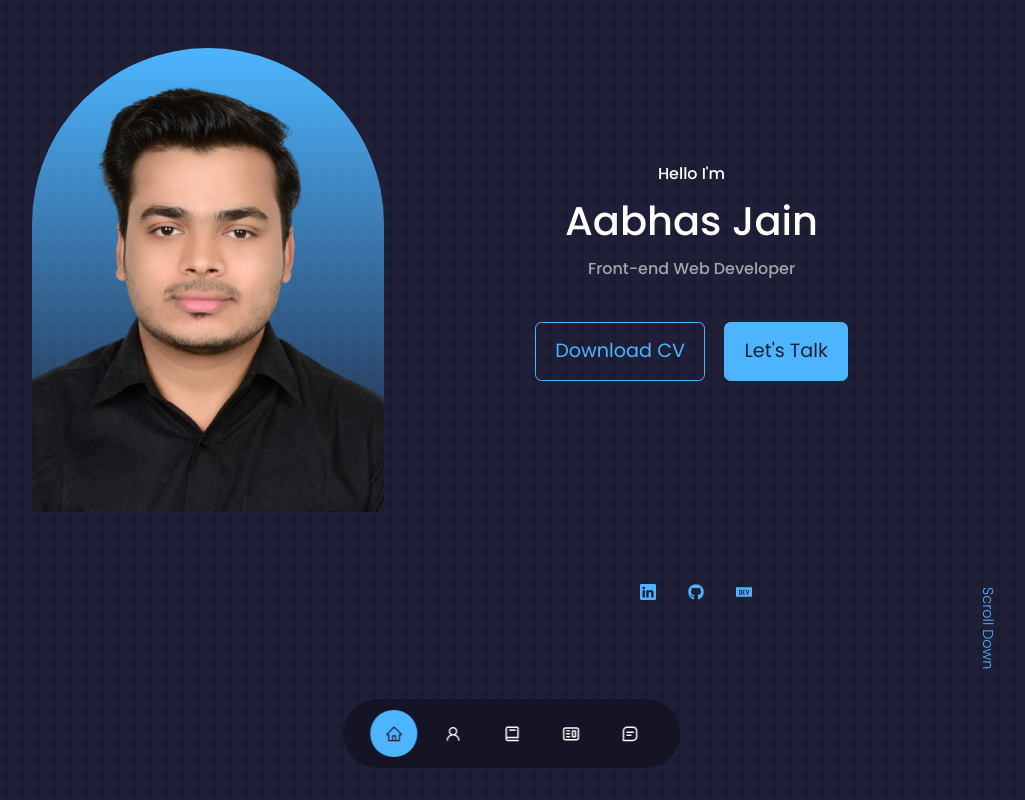
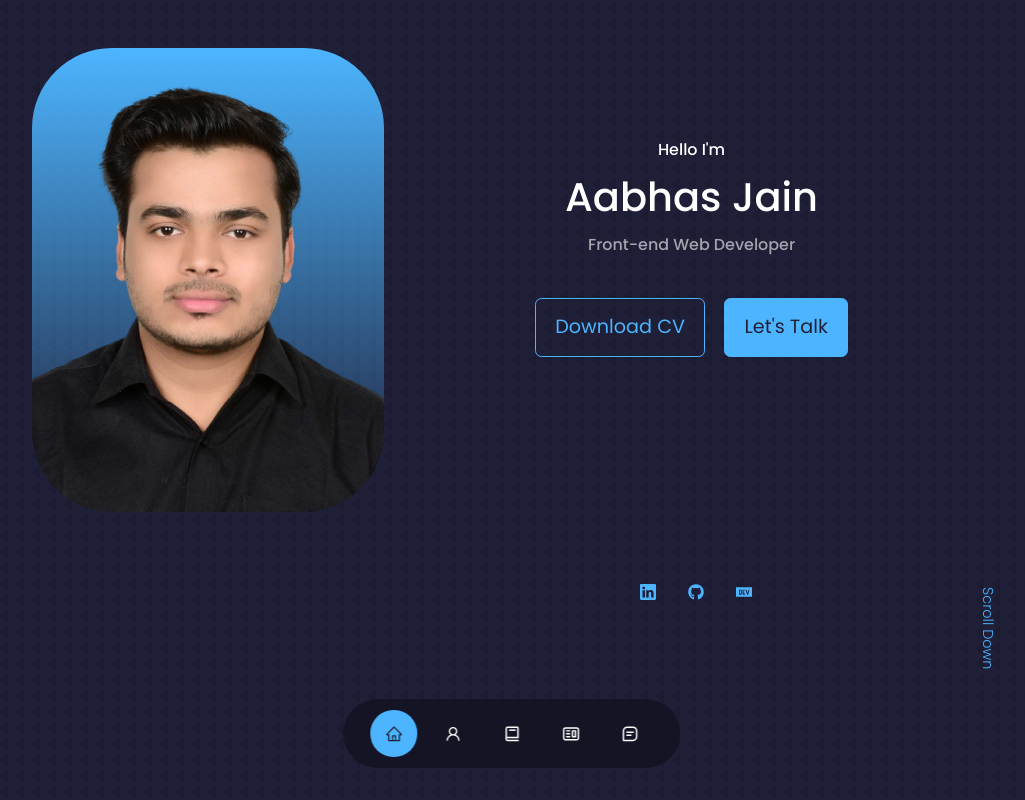
Before and after one commit to Aabhas-Jain/portfolio-react-app, a React (Create React App) app: page / in a window 1280 px wide. Shown: the top 800 px of the page, without its empty margins (128-1153 px from the left). Built offline with nearby package versions, Linux system fonts and the light colour scheme.

Commit message:
Changed Header Style

```diff
--- a/src/components/header/header.css
+++ b/src/components/header/header.css
@@ -13,7 +13,7 @@ header{
 .header__container-right{
     position: absolute;
     right: 9rem;
-    top: 7rem;
+    top: 5.5rem;
     font-size: larger;
 }
 /* =======================CTA========================= */
@@ -52,7 +52,7 @@ header{
     height: 29rem;
     position: absolute;
     left: calc(50% - 11rem);
-    border-radius: 12rem 12rem 0 0;
+    border-radius: 5rem;
     overflow: hidden;
     padding: 2rem 0rem 1.5rem;
     left: 0rem;
```
